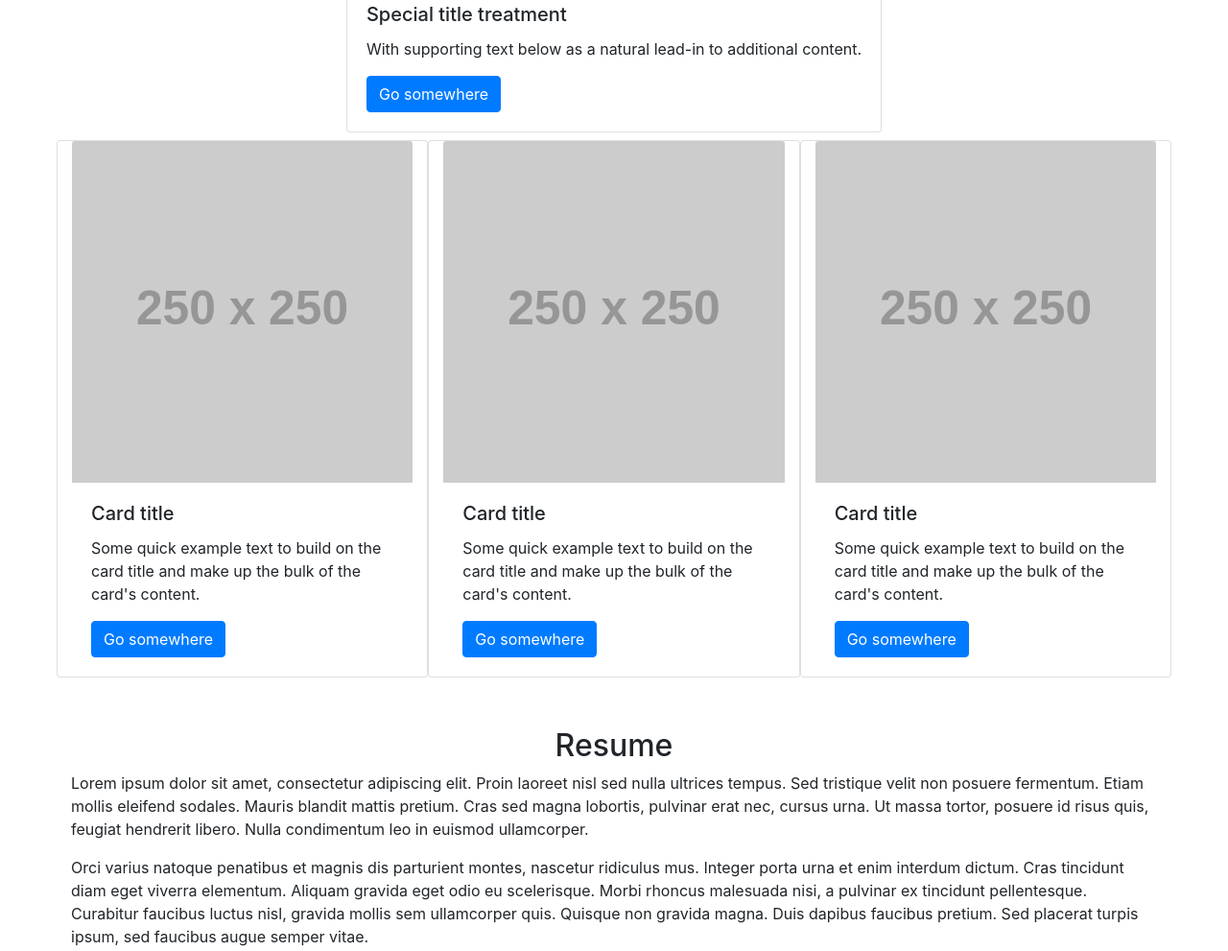
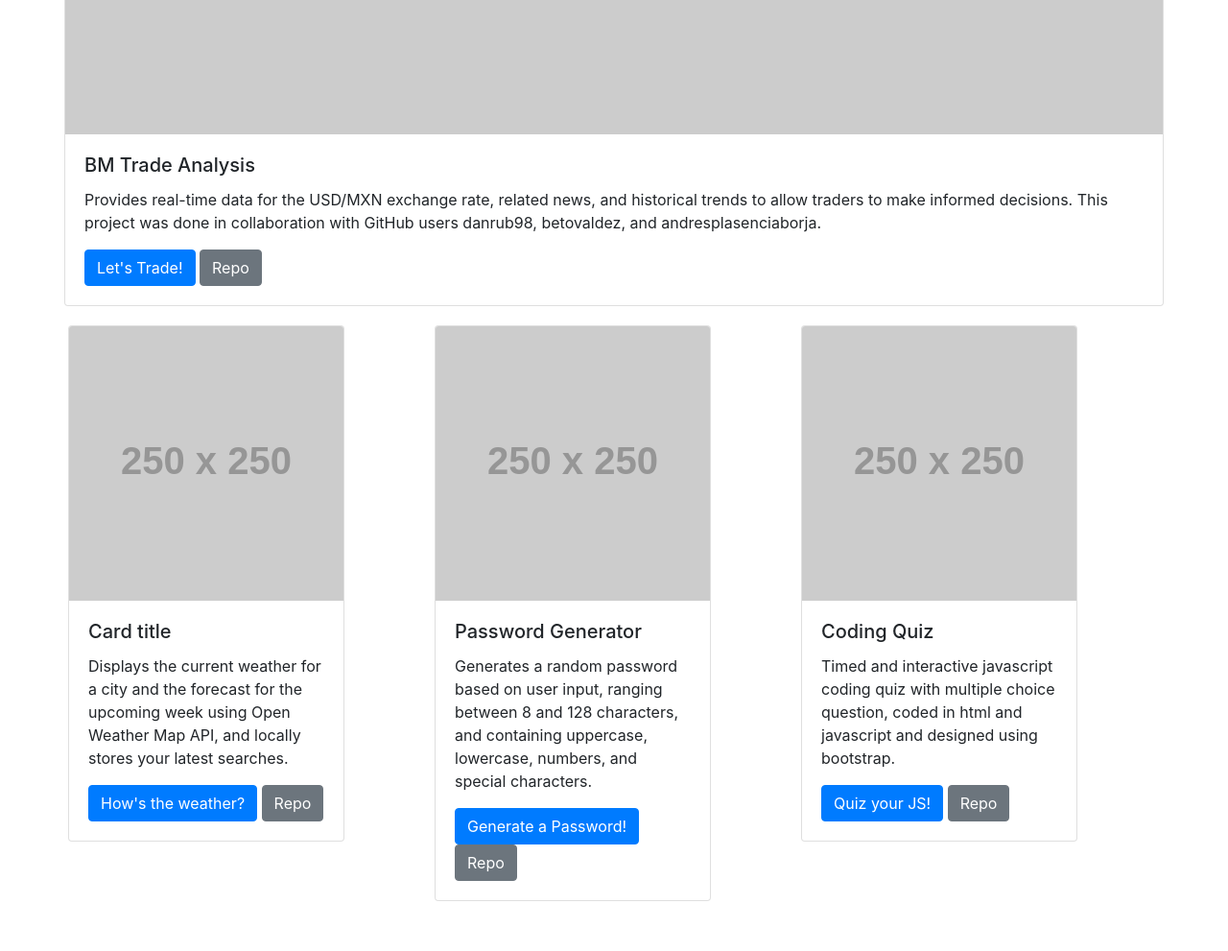
Before and after one commit to ejpascualj/personal-portfolio, a plain HTML site: page index.html in a window 1280 px wide. Shown: the part 778-1769 px from the top of the page at 96% size. Drawn offline with nearby package versions, Linux system fonts and the light colour scheme; placeholder pictures from the web are drawn by us.

Commit message:
formated w/ bootstrap; added content in html

```diff
--- a/index.html
+++ b/index.html
@@ -58,24 +58,11 @@
                 <div class="media-body">
                     <h2 class="mt-0 text-center">About Me</h2>
                     <p>
-                        Lorem ipsum dolor sit amet, consectetur adipiscing elit.
-                        Proin laoreet nisl sed nulla ultrices tempus.
-                        Sed tristique velit non posuere fermentum.
-                        Etiam mollis eleifend sodales.
-                        Mauris blandit mattis pretium.
-                        Cras sed magna lobortis, pulvinar erat nec, cursus urna.
-                        Ut massa tortor, posuere id risus quis, feugiat hendrerit libero.
-                        Nulla condimentum leo in euismod ullamcorper.
+                        Hi There! Thanks for visiting my portfolio. My name is Emilio and I'm a chemical engineer based in Panama. I'm interested in data science, back-end development, marketing technology (MarTech). I'm currently learning full-stack web development, and this portfolio showcases all the cool projects I've been working on.
                     </p>
-                    <p class="mb-0">
-                        Orci varius natoque penatibus et magnis dis parturient montes, nascetur ridiculus mus.
-                        Integer porta urna et enim interdum dictum.
-                        Cras tincidunt diam eget viverra elementum.
-                        Aliquam gravida eget odio eu scelerisque.
-                        Morbi rhoncus malesuada nisi, a pulvinar ex tincidunt pellentesque.
-                        Curabitur faucibus luctus nisl, gravida mollis sem ullamcorper quis.
-                        Quisque non gravida magna. Duis dapibus faucibus pretium.
-                        Sed placerat turpis ipsum, sed faucibus augue semper vitae.
+                    <p>
+                        Let's connect! Below you'll find my resume and different ways to contact me. Please reach out if you have any questions about my portfolio or if you want to connect professionally.
+                        Cheers!
                     </p>
                 </div>
             </div>
@@ -84,56 +71,65 @@
         <!-- WORK -->
         <div class="container p-1 pt-5">
             <h2 class="text-center">Work</h2>
+            <!-- FEATURED CARD -->
             <div class="row justify-content-center p-2">
-                <!-- FEATURED CARD -->
                 <div class="card">
                     <h5 class="card-header">Featured</h5>
                     <img src="https://via.placeholder.com/250x100" class="" alt="">
                     <div class="card-body">
-                        <h5 class="card-title">Special title treatment</h5>
-                        <p class="card-text">With supporting text below as a natural lead-in to additional content.</p>
-                        <a href="#" class="btn btn-primary">Go somewhere</a>
+                        <h5 class="card-title">BM Trade Analysis</h5>
+                        <p class="card-text">Provides real-time data for the USD/MXN exchange rate, related news, and historical trends to allow traders to make informed decisions. This project was done in collaboration with GitHub users danrub98, betovaldez, and andresplasenciaborja.</p>
+                        <a href="https://ejpascualj.github.io/BM-Trade-Analysis/" class="btn btn-primary">Let's Trade!</a>
+                        <a href="#" class="btn btn-secondary">Repo</a>
                     </div>
                 </div>
             </div>
-            <div class="row">
+
+            <div class="row p-2">
                 <!-- CARD 01 -->
-                <div class="card col" style="width: 18rem;">
+                <div class="col p-1">
+                    <div class="card" style="width: 18rem;">
                         <img src="https://via.placeholder.com/250" class="card-img-top" alt="">
                         <div class="card-body">
                             <h5 class="card-title">Card title</h5>
                             <p class="card-text">
-                            Some quick example text to build on the card title and make up the bulk of the card's
-                            content.
+                                Displays the current weather for a city and the forecast for the upcoming week using Open Weather Map API, and locally stores your latest searches.
                             </p>
-                        <a href="#" class="btn btn-primary">Go somewhere</a>
+                            <a href="#" class="btn btn-primary">How's the weather?</a>
+                            <a href="#" class="btn btn-secondary">Repo</a>
+                        </div>
                     </div>
                 </div>
                 <!-- CARD 02 -->
-                <div class="card col" style="width: 18rem;">
+                <div class="col p-1">
+                    <div class="card" style="width: 18rem;">
                         <img src="https://via.placeholder.com/250" class="card-img-top" alt="">
                         <div class="card-body">
-                        <h5 class="card-title">Card title</h5>
+                            <h5 class="card-title">Password Generator</h5>
                             <p class="card-text">
-                            Some quick example text to build on the card title and make up the bulk of the card's
-                            content.
+                                Generates a random password based on user input, ranging between 8 and 128 characters, and containing uppercase, lowercase, numbers, and special characters.
                             </p>
-                        <a href="#" class="btn btn-primary">Go somewhere</a>
+                            <a href="https://ejpascualj.github.io/password-generator/" class="btn btn-primary">Generate a Password!</a>
+                            <a href="#" class="btn btn-secondary">Repo</a>
+                        </div>
                     </div>
                 </div>
                 <!-- CARD 03 -->
-                <div class="card col" style="width: 18rem;">
+                <div class="col p-1">
+                    <div class="card" style="width: 18rem;">
                         <img src="https://via.placeholder.com/250" class="card-img-top" alt="">
                         <div class="card-body">
-                        <h5 class="card-title">Card title</h5>
+                            <h5 class="card-title">Coding Quiz</h5>
                             <p class="card-text">
-                            Some quick example text to build on the card title and make up the bulk of the card's
-                            content.
+                                Timed and interactive javascript coding quiz with multiple choice question, coded in html and javascript and designed using bootstrap.
                             </p>
-                        <a href="#" class="btn btn-primary">Go somewhere</a>
+                            <a href="https://ejpascualj.github.io/code-quiz/" class="btn btn-primary">Quiz your JS!</a>
+                            <a href="#" class="btn btn-secondary">Repo</a>
                         </div>
                     </div>
                 </div>
+            </div>
+
         </div>
 
 
@@ -164,7 +160,8 @@
                 ipsum, sed faucibus augue semper vitae.
             </p>
             <div class="row justify-content-center">
-                <iframe src="C:\Users\ejpascual\Documents\Resume - Emilio J Pascual (Jan 2021) v25.pdf" width="90%" height="500px" >
+                <iframe src="C:\Users\ejpascual\Documents\Resume - Emilio J Pascual (Jan 2021) v25.pdf" width="90%"
+                    height="500px">
                 </iframe>
             </div>
         </div>
@@ -198,6 +195,7 @@
         integrity="sha384-JjSmVgyd0p3pXB1rRibZUAYoIIy6OrQ6VrjIEaFf/nJGzIxFDsf4x0xIM+B07jRM"
         crossorigin="anonymous"></script>
 </body>
+
 </html>
 
 <!-- PENDINGS:
```
Lines whose indentation alone changed are shown as unchanged.
